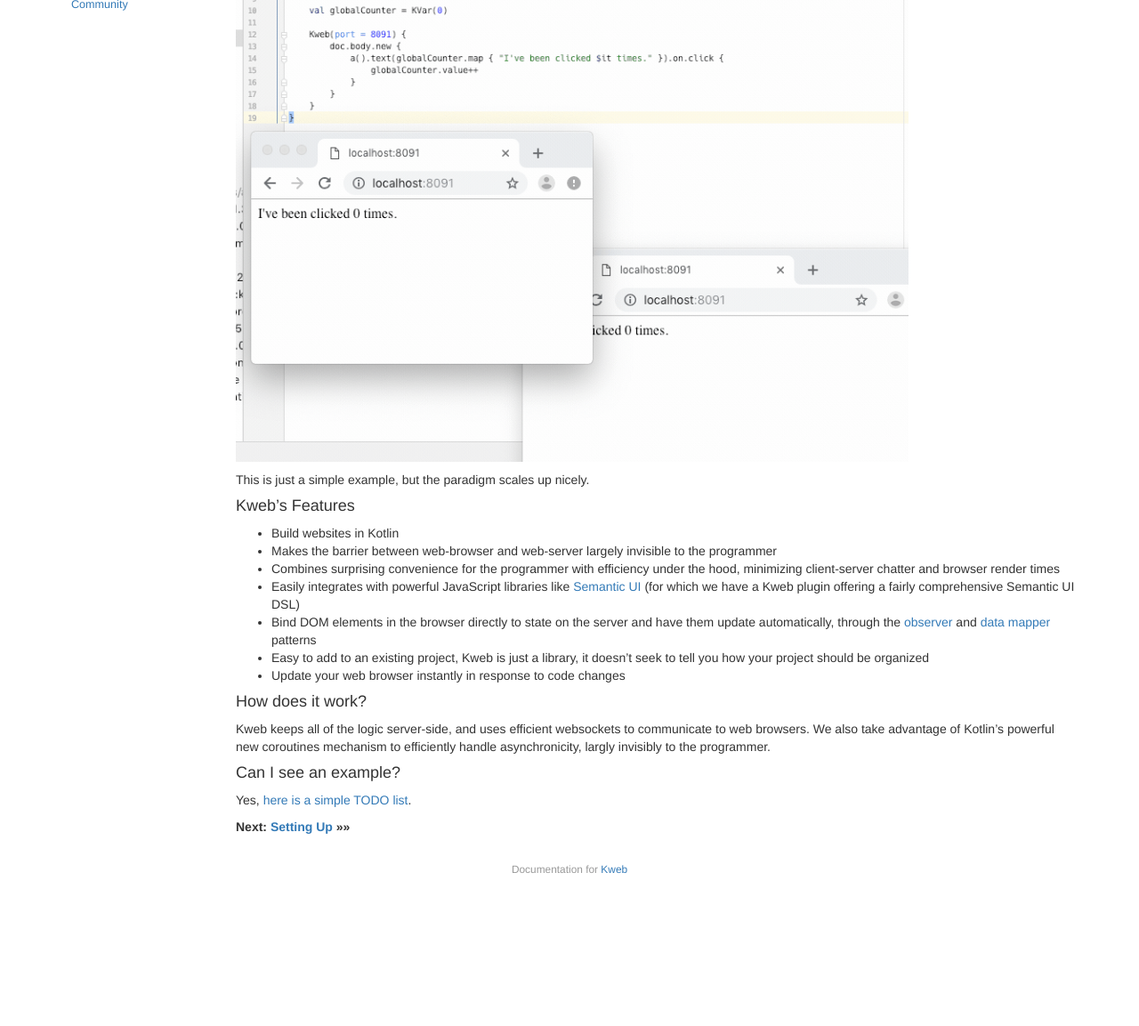
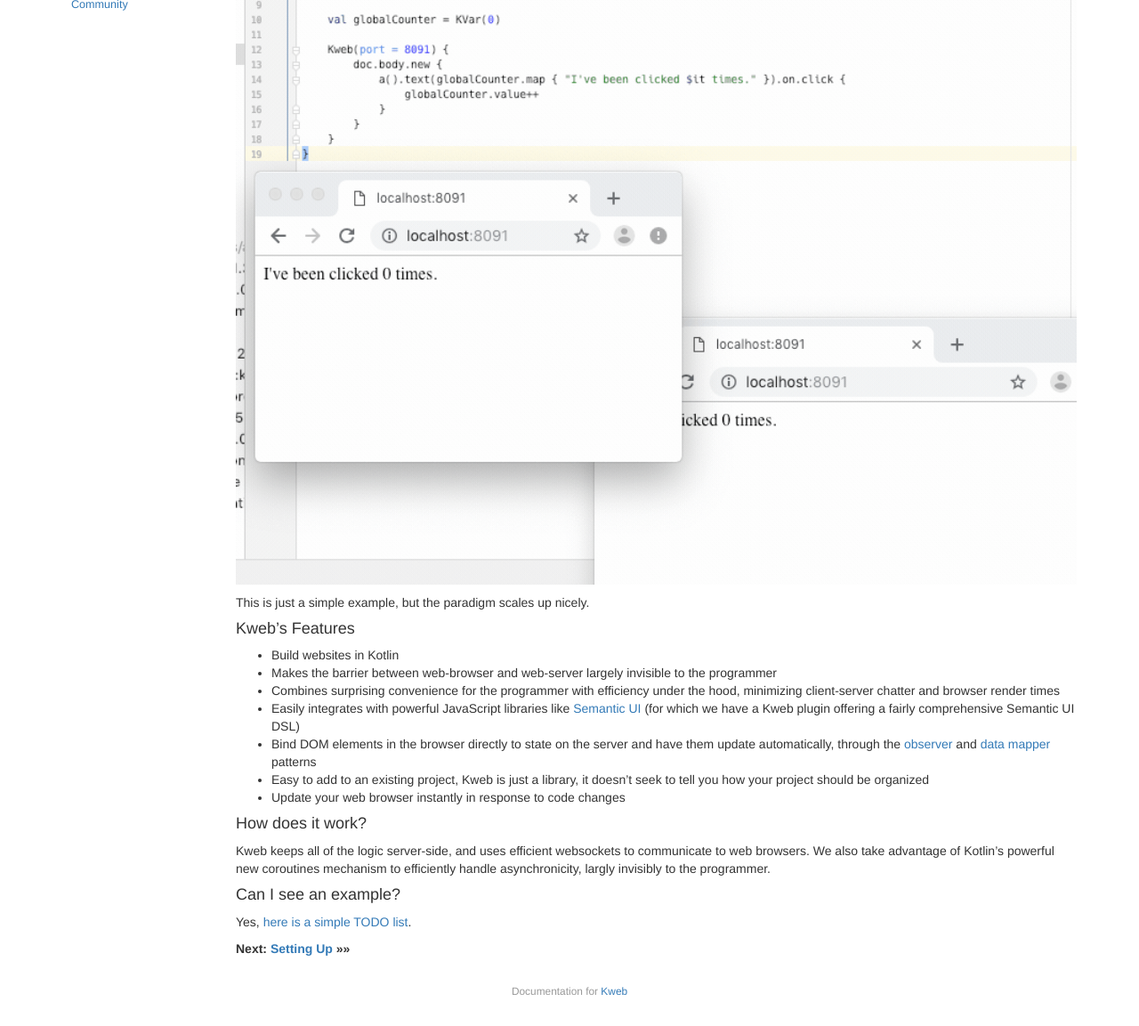
Before and after one commit to kwebio/kwebio.github.io, a Jekyll site: the page built from index.md, in a window 1280 px wide. Shown: the part 300-1453 px from the top of the page at 89% size. Built offline with Jekyll 4.4.1, drawn with Linux system fonts in a browser that asks for light colours; nearby versions of some CDN libraries; before the commit the page ends 1316 px from its top, so only the background shows below that; grey boxes are pictures that could not be loaded.

Commit message:
Update index.md

```diff
--- a/index.md
+++ b/index.md
@@ -11,7 +11,7 @@ Kweb allows you to interact to the browser DOM directly as if it was local to th
 
 In this simple example we attach a click listener to a hyperlink which increments a global click counter.  Note how the counter is truly global, and changes to it propagate *automatically* to browsers:
 
-<img src="http://kweb.io/assets/screencast-1.gif" style="text-align: center;" width="80%" />
+<img src="http://kweb.io/assets/screencast-1.gif" width="100%" />
 
 This is just a simple example, but the paradigm scales up nicely.
 
```
